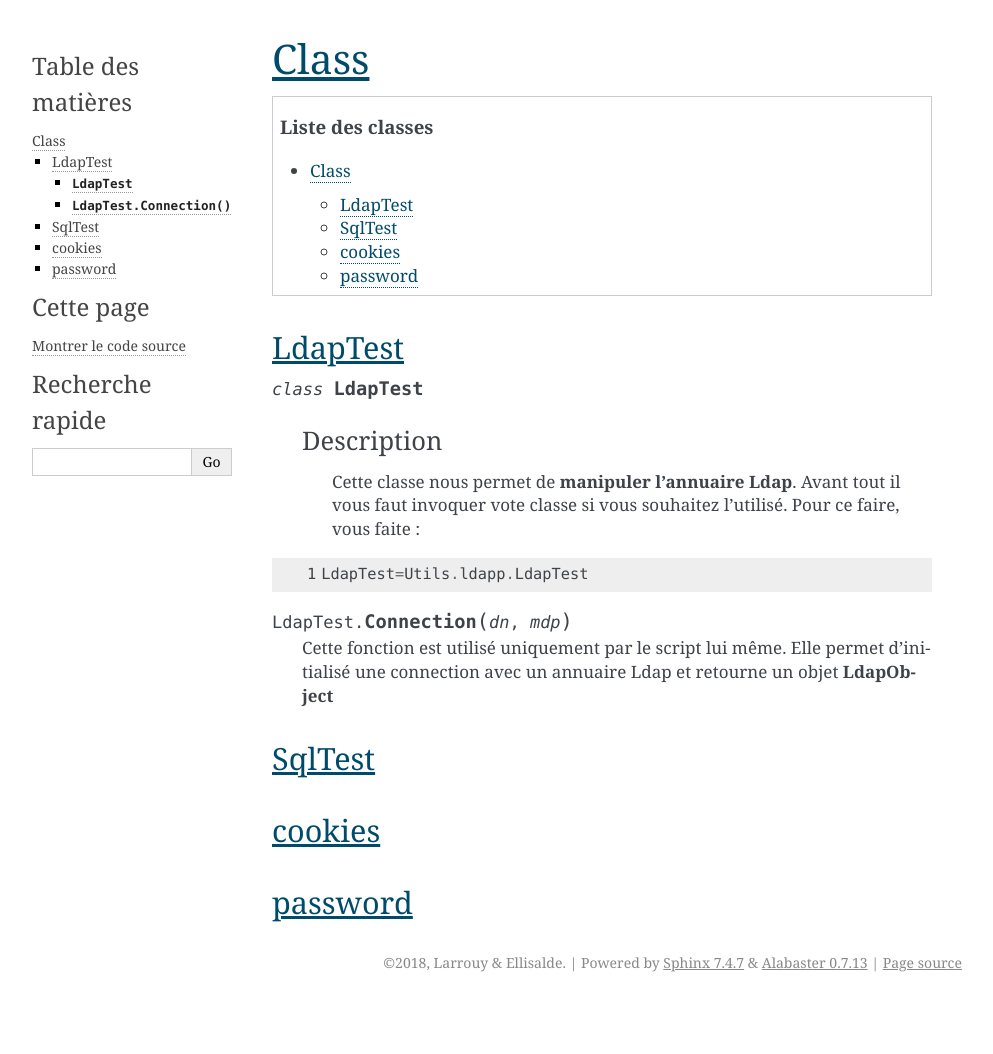
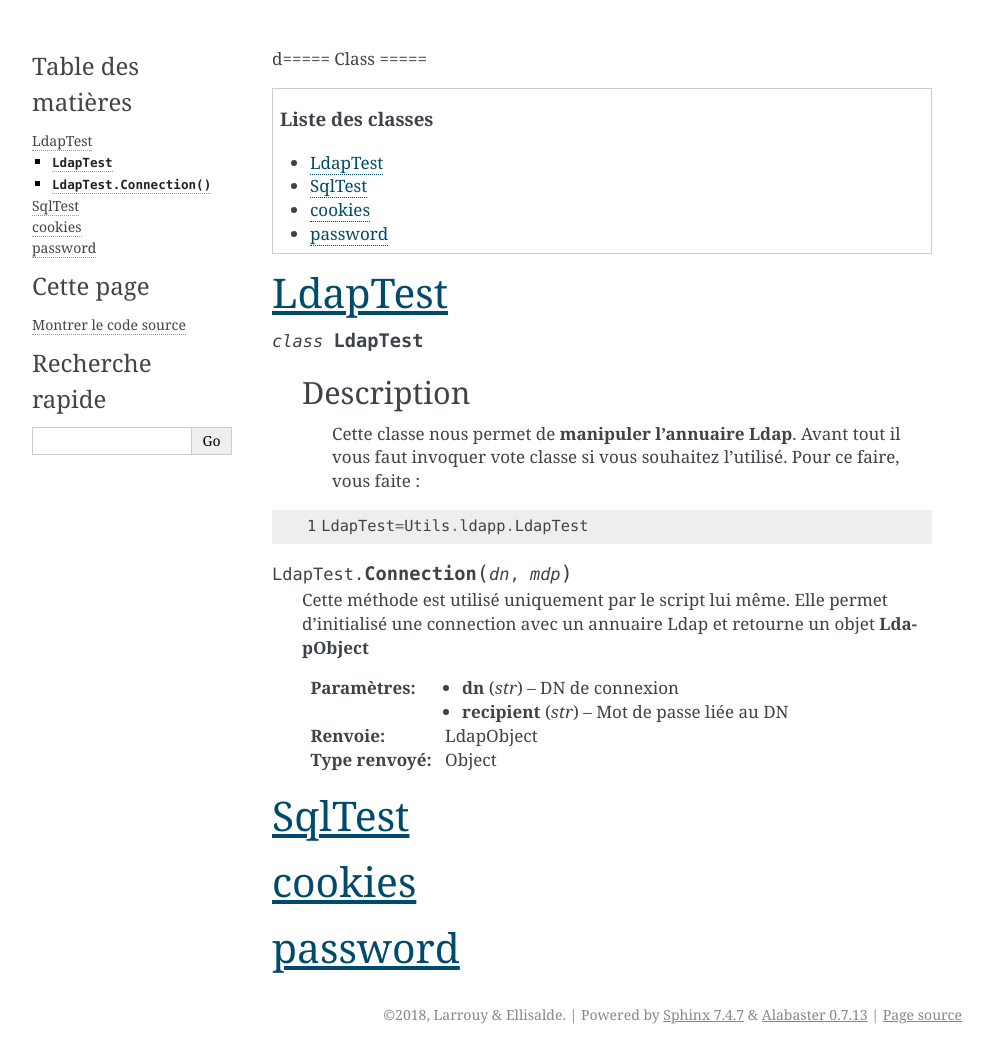
Before and after one commit to soldatroket/ProjetHacking, a Sphinx documentation site: the page built from Documentation/classe.rst, in a window 1280 px wide. Shown: the whole page, without its empty margins (148-1141 px from the left). Built offline with Sphinx 7.4.7, drawn with Linux system fonts in a browser that asks for light colours; before the commit the page ends 1002 px from its top, so only the background shows below that.

Commit message:
Update classe.rst

```diff
--- a/Documentation/classe.rst
+++ b/Documentation/classe.rst
@@ -1,4 +1,4 @@
-=====
+d=====
 Class
 =====
 
@@ -24,8 +24,13 @@ LdapTest
 
 .. method:: LdapTest.Connection(dn,mdp)
 
-   Cette fonction est utilisé uniquement par le script lui même.
+   Cette méthode est utilisé uniquement par le script lui même.
    Elle permet d'initialisé une connection avec un annuaire Ldap et retourne un objet **LdapObject**
+
+   :param str dn: DN de connexion
+   :param str recipient: Mot de passe liée au DN
+   :return: LdapObject
+   :rtype: Object
 
 
 SqlTest
```
